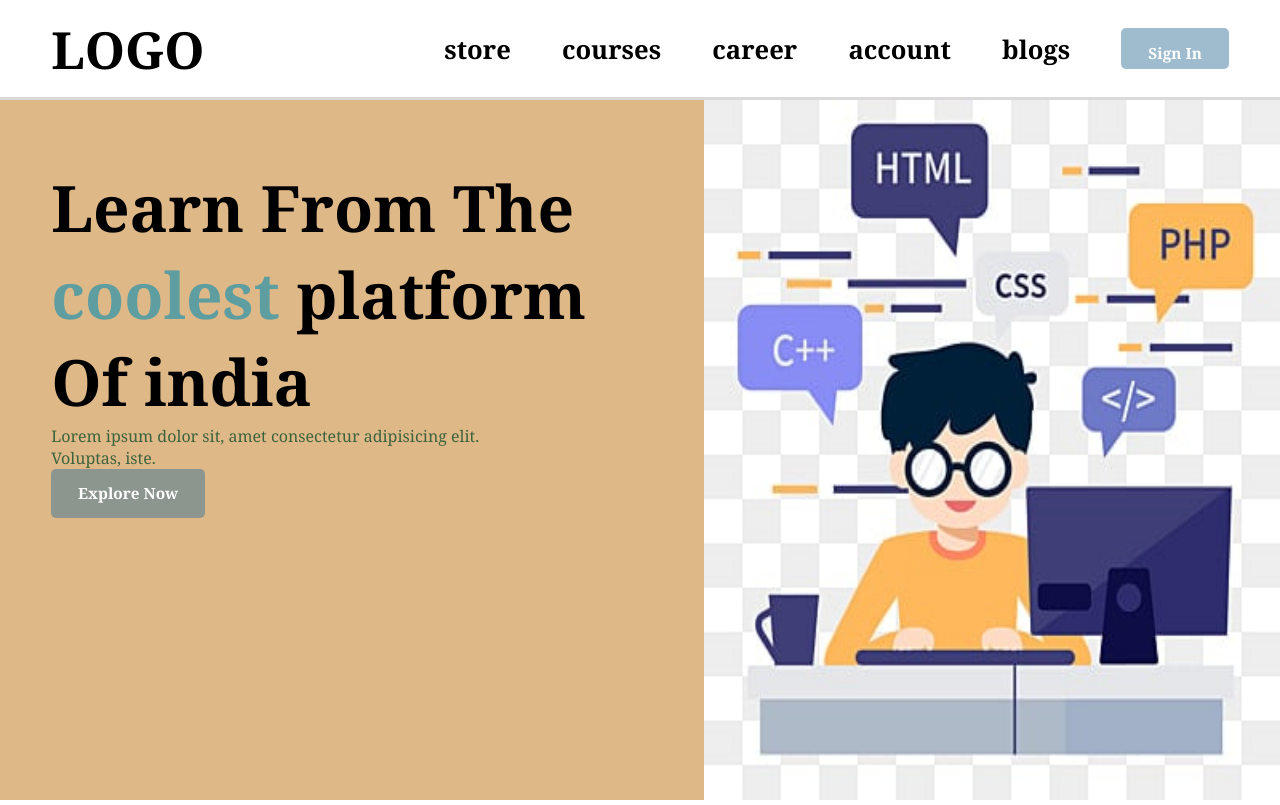
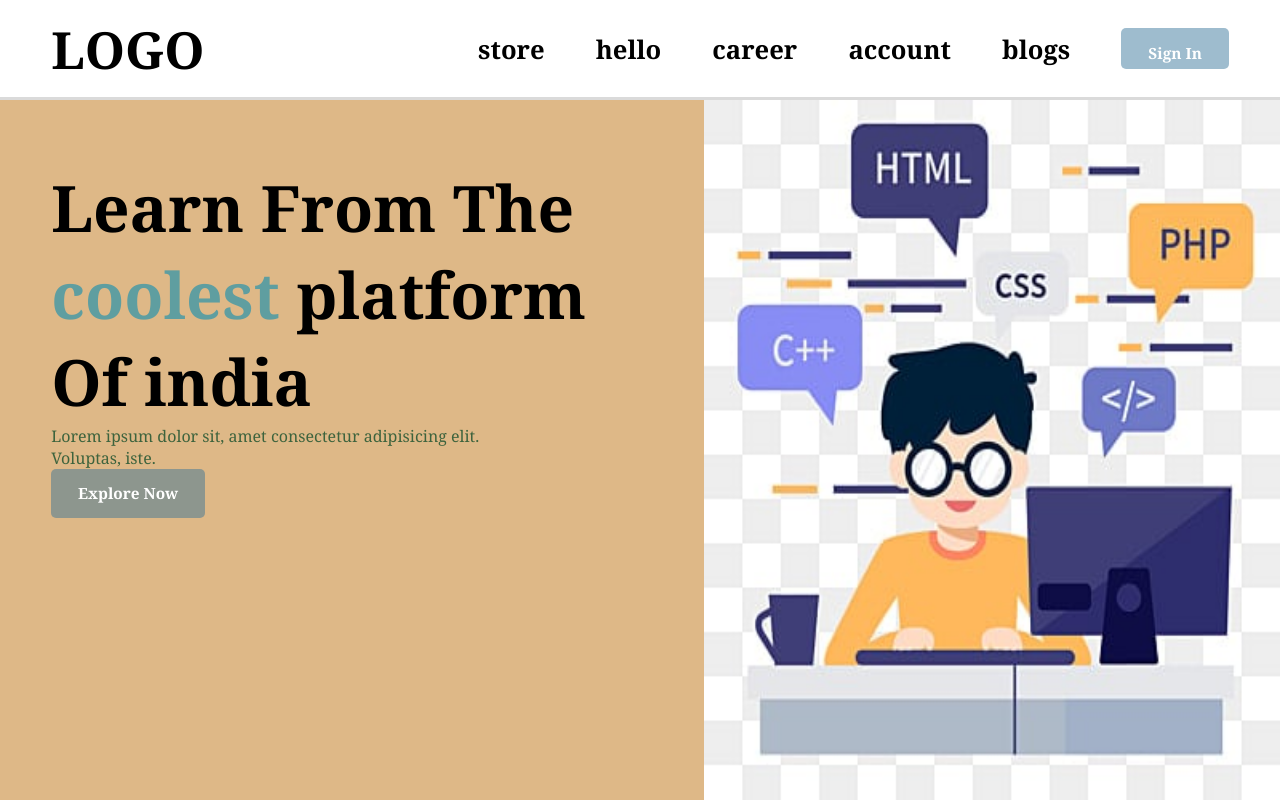
Before and after one commit to RaghavwebD767/responsivesite2, a plain HTML site: page index.html in a window 1280 px wide. Drawn offline with nearby package versions, Linux system fonts and the light colour scheme.

Commit message:
Update index.html

```diff
--- a/index.html
+++ b/index.html
@@ -15,7 +15,7 @@
 
         <div class="navpart2">
             <h4>store</h4>
-            <h4>courses</h4>
+            <h4>hello</h4>
             <h4>career</h4>
             <h4>account </h4>
             <h4>blogs</h4>
```
